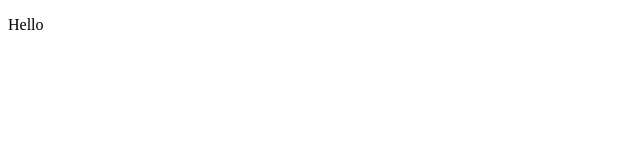
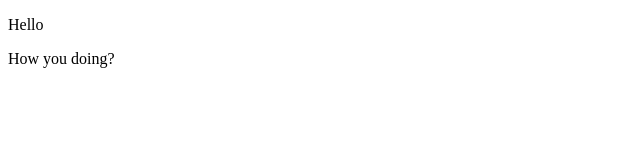
Before and after one commit to mgcviii/Static-website, a plain HTML site: page index.html in a window 1280 px wide. Shown: the full height of the page, 0-640 px from the left. Drawn offline with Linux system fonts and the light colour scheme.

Commit message:
new update

```diff
--- a/index.html
+++ b/index.html
@@ -1,15 +1,19 @@
 <!DOCTYPE html>
 <html lang="en">
+
 <head>
     <meta charset="UTF-8">
     <meta http-equiv="X-UA-Compatible" content="IE=edge">
     <meta name="viewport" content="width=device-width, initial-scale=1.0">
     <title>Document</title>
 </head>
+
 <body>
     <main>
         <P>Hello</P>
+        <p>How you doing?</p>
     </main>
 
 </body>
+
 </html>
```
